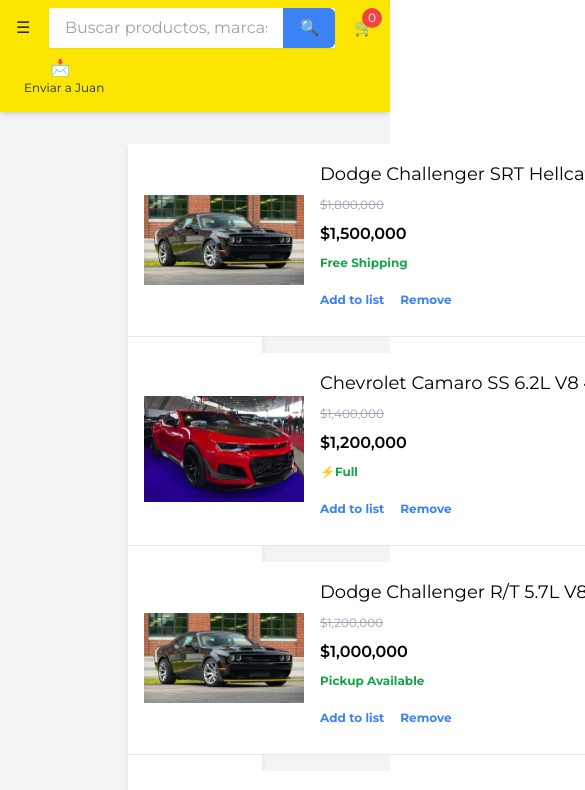
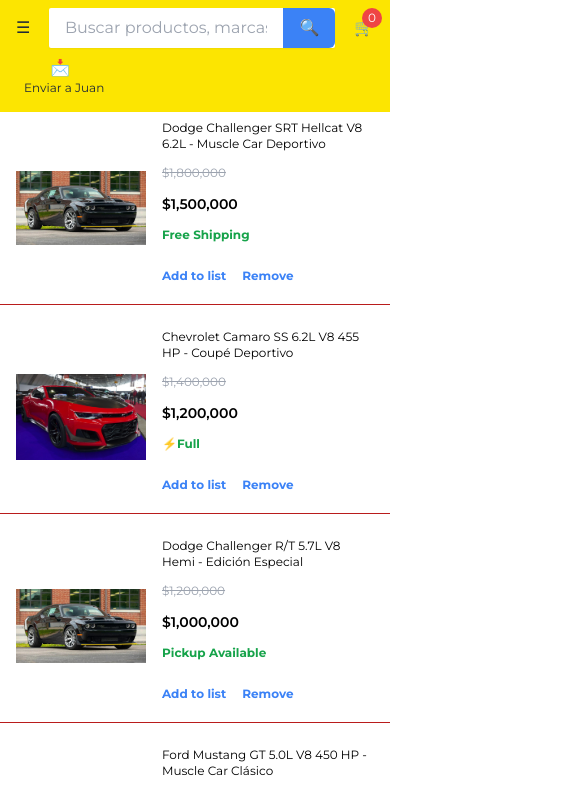
Before and after one commit to DiegoCM1/Ecommerce, a React (Create React App) app in the folder ecommerce/: page /Ecommerce/favorites in a window 390 px wide. Shown: the top 790 px of the page, 585 px wide, since content can reach past the window. Built offline with nearby package versions, Linux system fonts and the light colour scheme.

Commit message:
Made favorites section responsive

```diff
--- a/ecommerce/src/components/Cards/FavoriteCard.js
+++ b/ecommerce/src/components/Cards/FavoriteCard.js
@@ -3,19 +3,19 @@ import React from "react";
 const FavoriteCard = ({ item, removeItem, isRemoving }) => {
   return (
     <div
-      className={`bg-white group flex border-b border-gray-200 transition-all duration-300 ${
-        isRemoving ? "opacity-0 -translate-x-20" : "opacity-100 translate-x-0"
+      className={`bg-white group flex border-b border-red-700 transition-all duration-300 ${
+        isRemoving ? "opacity-0 -translate-x-20" : "opacity-100 translate-x-0" //border-gray-200
       }`}
     >
       {/* Item Image */}
       <img
         src={item.image}
         alt={item.title}
-        className="w-40 h-40 object-contain my-4 mx-4"
+        className="w-1/3 h-40 md:w-40 md:h-40 lg:w-40 lg:h-40 object-contain my-4 mx-4"
       />
-      <div className="flex flex-col justify-between my-4">
+      <div className="flex flex-col justify-between my-2 mr-4">
         {/* Item Title */}
-        <h3 className="text-lg font-medium text-black truncate group-hover:text-blue-600">
+        <h3 className="text-xs  md:text-md     lg:text-lg text-wrap font-medium text-black truncate group-hover:text-blue-600">
           {item.title}
         </h3>
 
@@ -25,7 +25,7 @@ const FavoriteCard = ({ item, removeItem, isRemoving }) => {
         </p>
 
         {/* Item Price */}
-        <p className="text-md font-semibold text-black truncate mt-2">
+        <p className="text-sm md:text-md font-semibold text-black truncate mt-2">
           ${item.price.toLocaleString()}
         </p>
 
--- a/ecommerce/src/components/Favorites/Favorites.js
+++ b/ecommerce/src/components/Favorites/Favorites.js
@@ -18,7 +18,7 @@ const ProductCard = () => {
   };
 
   return (
-    <section className="my-8 mx-32 bg-white shadow-md rounded-sm">
+    <section className="md:my-8 md:mx-20 lg:mx-32 bg-white shadow-md rounded-sm">
       <div className="grid grid-rows-3 gap-4">
         {items.map((product) => (
           <FavoriteCard
```
